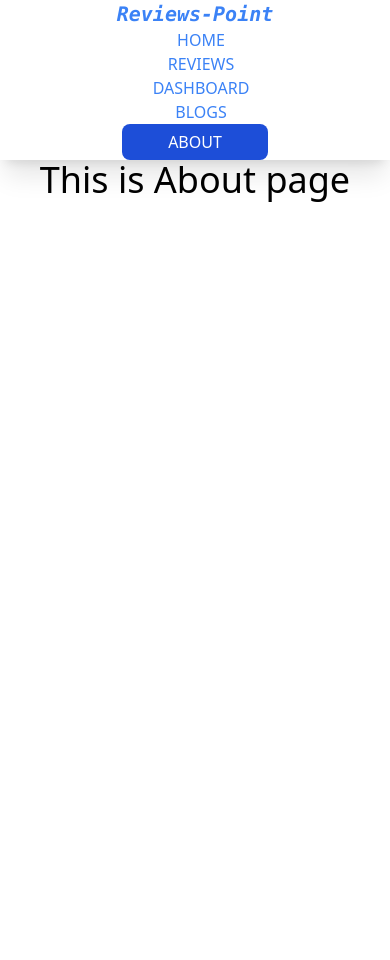
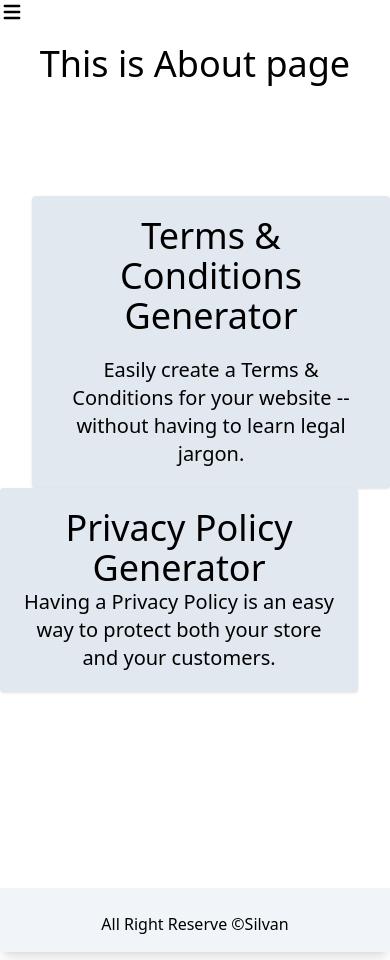
Before and after one commit to raiihan/review-point, a React (Create React App) app: page /about in a window 390 px wide. Before the commit the page ends 844 px from the top, so only its background shows below. Built offline with nearby package versions, Linux system fonts and the light colour scheme.

Commit message:
Responsive Navbar

```diff
--- a/src/App.js
+++ b/src/App.js
@@ -8,6 +8,7 @@ import Dashboard from './components/Dashboard/Dashboard';
 import Blogs from "./components/Blogs/Blogs";
 import About from './components/About/About';
 import NotFound from './components/NotFound/NotFound';
+import Footer from './components/Footer/Footer';
 function App() {
   return (
     <div >
@@ -20,6 +21,7 @@ function App() {
         <Route path='/about' element={<About />} />
         <Route path='*' element={<NotFound />} />
       </Routes>
+      <Footer />
     </div>
   );
 }
--- a/src/components/About/About.js
+++ b/src/components/About/About.js
@@ -2,8 +2,20 @@ import React from 'react';
 
 const About = () => {
     return (
-        <div>
-            <h2 className="text-4xl text-center">This is About page</h2>
+        <div className='h-screen'>
+            <h2 className="text-4xl text-center my-5">This is About page</h2>
+            <div className='sm:flex gap-3  my-28'>
+                <div className='shadow bg-slate-200 p-5 text-center ml-8 rounded'>
+                    <h1 className='text-4xl mb-5'>Terms & Conditions Generator</h1>
+                    <p className='text-xl'>Easily create a Terms & Conditions for
+                        your website -- without having to learn legal jargon.</p>
+                </div>
+                <div className='shadow bg-slate-200 p-5 text-center mr-8 rounded'>
+                    <h1 className='text-4xl text-center'>Privacy Policy Generator</h1>
+                    <p className='text-xl'>Having a Privacy Policy is an easy way to protect
+                        both your store and your customers.</p>
+                </div>
+            </div>
         </div>
     );
 };
--- /dev/null
+++ b/src/components/Footer/Footer.js
@@ -0,0 +1,11 @@
+import React from 'react';
+
+const Footer = () => {
+    return (
+        <div className='h-16 shadow-lg bg-slate-100'>
+            <p className='text-center py-6'>All Right Reserve &copy;Silvan</p>
+        </div>
+    );
+};
+
+export default Footer;
--- a/src/components/Header/Header.js
+++ b/src/components/Header/Header.js
@@ -1,10 +1,17 @@
-import React from 'react';
+import React, { useState } from 'react';
 import { Link } from 'react-router-dom';
 import CustomLink from '../CustomLink/CustomLink';
+import { MenuIcon, XIcon } from '@heroicons/react/solid';
 
 const Header = () => {
+    const [open, setOpen] = useState(false);
     return (
-        <nav className='bg-white shadow-xl text-blue-500 text-center w-full overflow-hidden sm:flex h-40 sm:h-20 justify-between items-center px-28 '>
+        <nav>
+            <div className='w-6 h-6 sm:hidden' onClick={() => setOpen(!open)}>
+                {open ? <XIcon /> : <MenuIcon />}
+            </div>
+            <div className={`bg-white shadow-xl text-blue-500 text-center w-full overflow-hidden sm:flex  sm:h-20 justify-between items-center px-28 sm:static absolute ${open ? 'top-6' : 'top-[-220px]'}`}>
+
                 <div>
                     <Link to={'/'}><p className='font-mono w-full text-xl sm:text-2xl font-semibold italic hover:text-blue-700'>Reviews-Point</p></Link>
                 </div>
@@ -16,6 +23,7 @@ const Header = () => {
                     <CustomLink className='ml-3 block font-medium hover:font-semibold hover:text-blue-700' to={'/blogs'}>Blogs</CustomLink>
                     <CustomLink className='ml-3 block font-medium hover:font-semibold hover:text-blue-700' to={'/about'}>About</CustomLink>
                 </div>
+            </div>
         </nav>
     );
 };
--- /dev/null
+++ b/src/components/Home/Home.css
@@ -0,0 +1,9 @@
+@media screen and (max-width: 576px) {
+    .info-container {
+        order: 4;
+    }
+
+    .img-container {
+        order: 3;
+    }
+}
--- a/src/components/Home/Home.js
+++ b/src/components/Home/Home.js
@@ -1,25 +1,31 @@
-import React from 'react';
+import React, { useState } from 'react';
 import { useNavigate } from 'react-router-dom';
-import img1 from '../../Assets/images/dell-1.jpg';
 import useReviews from '../../hooks/useReviews';
 import ReviewDetail from '../ReviewDetail/ReviewDetail';
+import img1 from '../../Assets/images/dell-1.jpg';
+import img2 from '../../Assets/images/dell-2.jpg';
+import './Home.css';
 
 const Home = () => {
     const [reviews] = useReviews();
+    const [flipImg, setFlipImg] = useState(false);
     const navigate = useNavigate();
     return (
         <div>
-            <div className='sm:grid grid-cols-1 sm:grid-cols-2 gap-4 mt-20 mx-12'>
-                <div className='my-3'>
+            <div className='sm:grid grid-cols-1 sm:grid-cols-2 gap-4 sm:mt-20 mx-12'>
+                <div className='my-3 info-container'>
                     <h1 className='text-2xl sm:text-5xl'>Hope its Your next Choicse</h1>
                     <h1 className='text-2xl sm:text-5xl text-blue-400 my-1'>Dell - Inspiron 15 3593</h1>
-                    <p className='text-xl text-gray-600 my-3'>DELL Inspiron 3593 39.6 cm (15.6") Intel® Core™ i7, Core™ i5 8 GB DDR4-SDRAM 256 GB SSD Wi-Fi 5 (802.11ac) Windows 10 Pro Black. Intel® Turbo Boost Technology 2.01 accelerates processor and graphics performance by increasing the operating frequency when operating below specification limits</p>
+                    <p className='text-lg sm:text-xl text-gray-600 my-3'>DELL Inspiron 3593 39.6 cm (15.6") Intel® Core™ i7, Core™ i5 8 GB DDR4-SDRAM 256 GB SSD Wi-Fi 5 (802.11ac) Windows 10 Pro Black. Intel® Turbo Boost Technology 2.01 accelerates processor and graphics performance by increasing the operating frequency when operating below specification limits</p>
                     <div className='flex justify-center items-center'>
                         <button className='bg-blue-400 py-2 px-3 rounded font-medium hover:text-white hover:font-semibold hover:bg-blue-600'>See Feachers</button>
                     </div>
                 </div>
-                <div className='w-3/4 h-5/6 mx-auto shadow-lg p-8 object-cover'>
-                    <img src={img1} alt="laptop" className='w-full h-full' />
+                <div className='w-3/4 h-5/6 mx-auto shadow-lg p-8 object-cover img-container'
+                    onMouseEnter={() => setFlipImg(true)}
+                    onMouseLeave={() => setFlipImg(false)}
+                >
+                    <img src={flipImg ? img2 : img1} alt="laptop" className='w-full h-full' />
                 </div>
             </div>
             <h4 className='text-2xl sm:text-4xl text-center my-16 text-blue-500'>Customers Review ({reviews.length})</h4>
```
Lines whose indentation alone changed are shown as unchanged.
